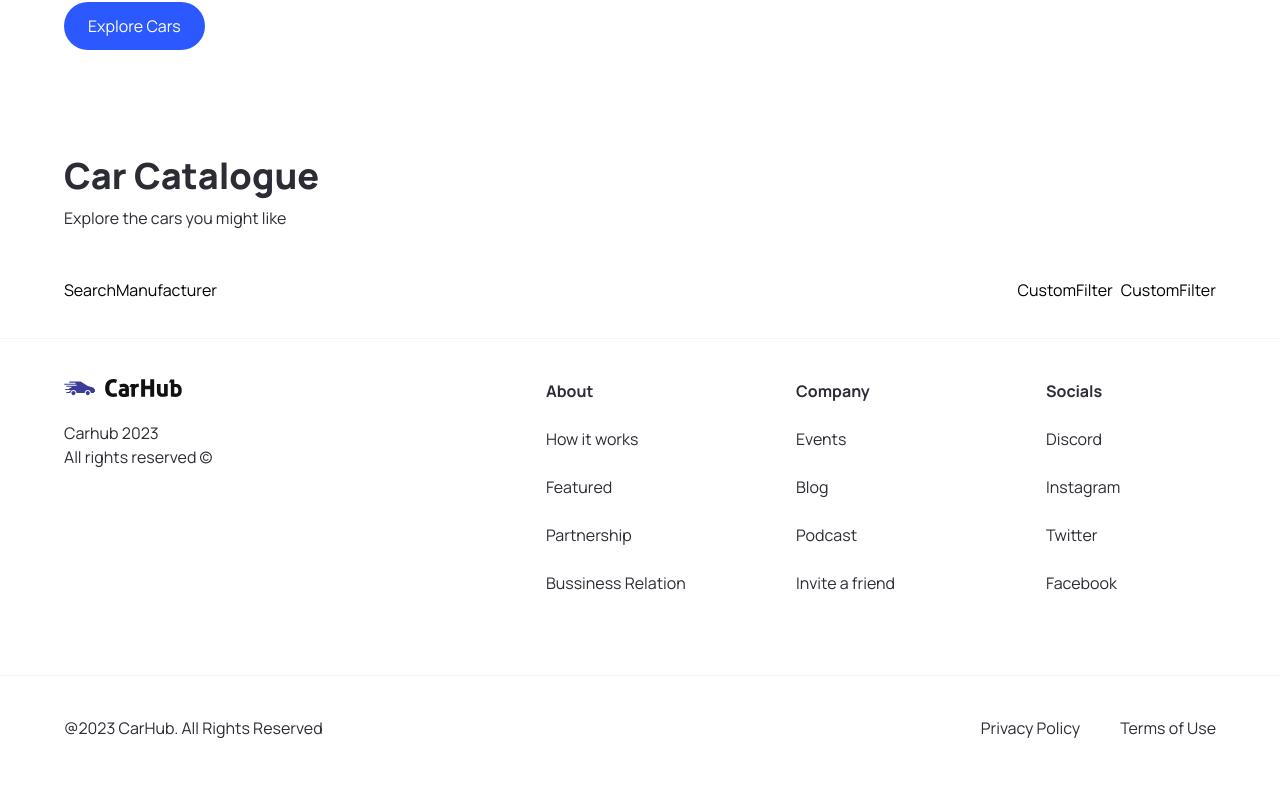
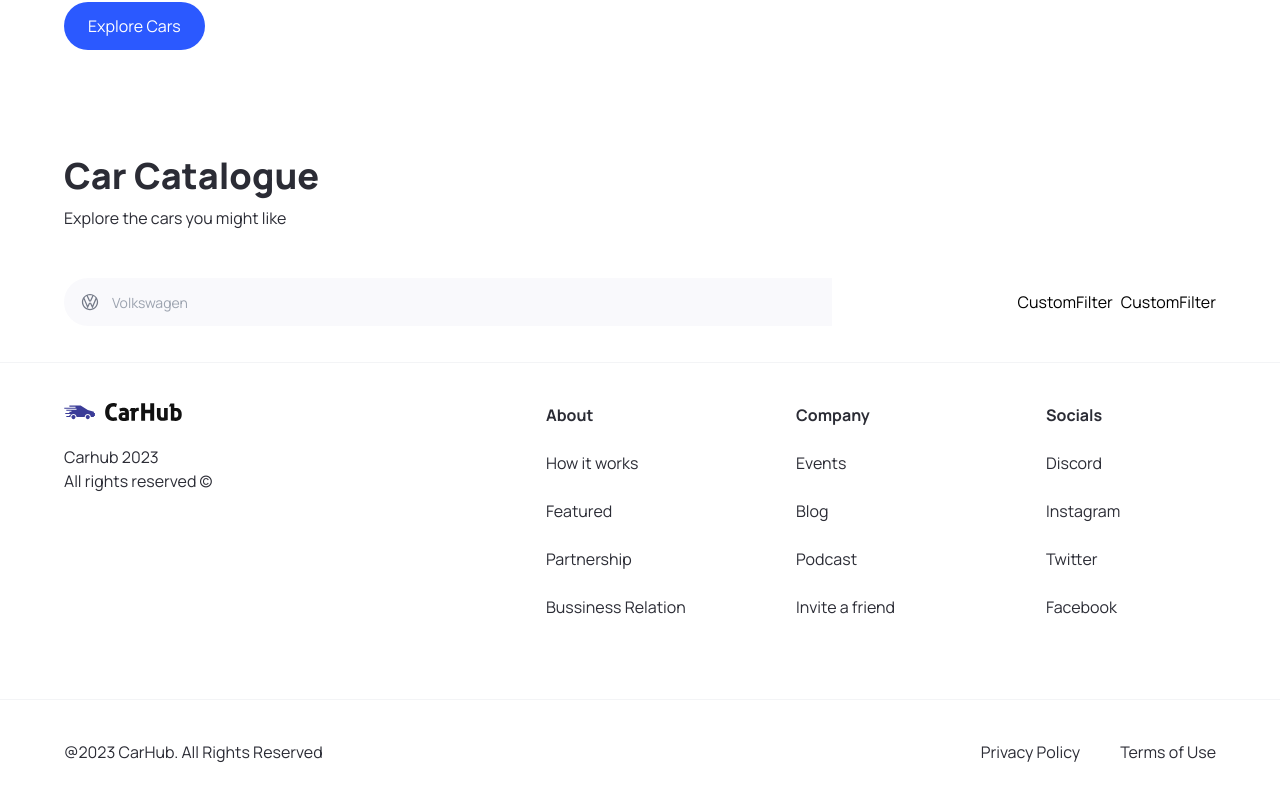
Before and after one commit to NathanHolt/next-car-app, a Next.js app: page / in a window 1280 px wide. Shown: the part 708-1508 px from the top of the page. Built offline with nearby package versions, Linux system fonts and the light colour scheme.

Commit message:
SearchManufacturer mostly done

```diff
--- a/app/page.tsx
+++ b/app/page.tsx
@@ -1,4 +1,3 @@
-import Image from 'next/image'
 import { CustomFilter, Hero, SearchBar } from '@/components'
 
 export default function Home() {
--- a/components/SearchManufacturer.tsx
+++ b/components/SearchManufacturer.tsx
@@ -1,9 +1,69 @@
+"use client";
+
+import Image from 'next/image'
+import { useState, Fragment } from 'react';
+import { Combobox, Transition } from '@headlessui/react'
+
+import { manufacturers } from '@/constants';
 import { CustomManufacturerProps } from '@/types'
-import React from 'react'
 
 const SearchManufacturer = ({ manufacturer, setManufacturer }: CustomManufacturerProps) => {
-  return (
-    <div>SearchManufacturer</div>
+    const [query, setQuery] = useState('')
+
+    const filteredManufacturers =
+        query === ""
+            ? manufacturers
+            : manufacturers.filter((item) => (
+                item.toLowerCase()
+                    .replace(/\s+/g, '')
+                    .includes(query.toLowerCase().replace(/\s+/g, ''))
+            ))
+
+    return (
+        <div className="search-manufacturer">
+            <Combobox>
+                <div className="relative w-full">
+                    <Combobox.Button className="absolute top-[14px]">
+                        <Image
+                            src='/car-logo.svg'
+                            width={20}
+                            height={20}
+                            className='ml-4'
+                            alt='Car Logo'
+                        />
+                    </Combobox.Button>
+
+                    <Combobox.Input
+                        className='search-manufacturer__input'
+                        placeholder='Volkswagen'
+                        displayValue={(manufacturer:string) => manufacturer}
+                        onChange={(e) => setQuery(e.target.value)}
+                    />
+
+                    <Transition
+                        as={Fragment}
+                        leave='transition ease-in duration-100'
+                        leaveFrom='opacity-100'
+                        leaveTo='opacity-0'
+                        afterLeave={() => setQuery('')}
+                    >
+                        <Combobox.Options>
+                            {
+                                filteredManufacturers.map((item) => (
+                                    <Combobox.Option
+                                        key={item}
+                                        value={item}
+                                        className={({ active }) => `relative search-manufacturer__option ${active ? 'bg-primary-blue text-white' : 'text-grey-900'}`}
+                                    >
+                                        {item}
+                                    </Combobox.Option>
+                                ))
+                            }
+                        </Combobox.Options>
+                    </Transition>
+                </div>
+            </Combobox>
+        </div>
   )
 }
 
--- a/package.json
+++ b/package.json
@@ -9,6 +9,7 @@
     "lint": "next lint"
   },
   "dependencies": {
+    "@headlessui/react": "^1.7.15",
     "@types/node": "20.3.1",
     "@types/react": "18.2.12",
     "@types/react-dom": "18.2.5",
```
Also changed, not shown: 1 other file (tests, documents, lock files or other folders).
